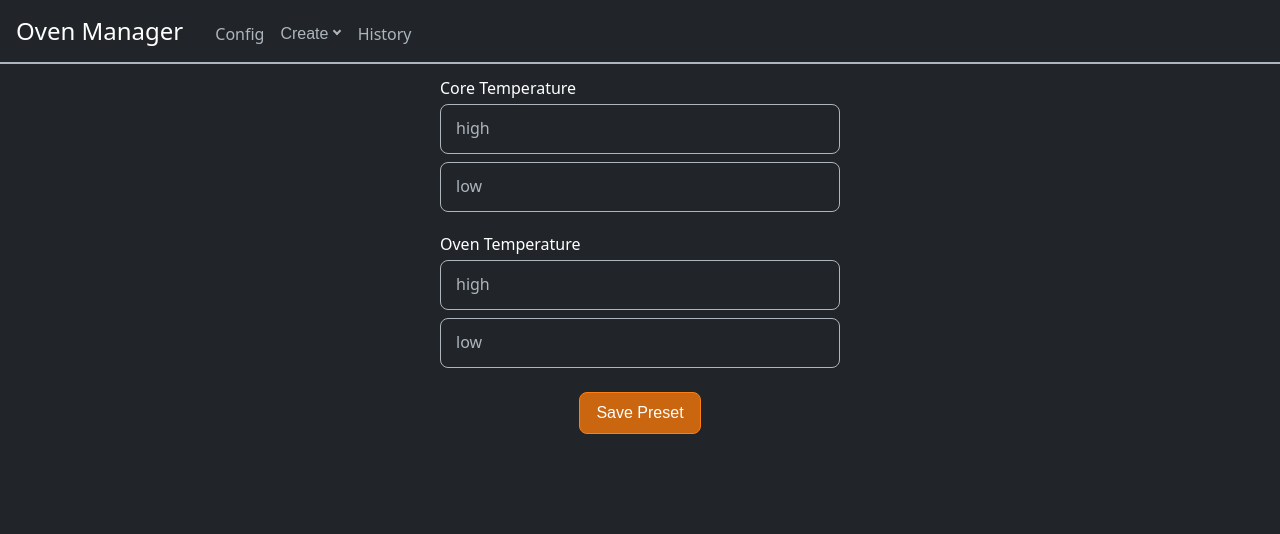
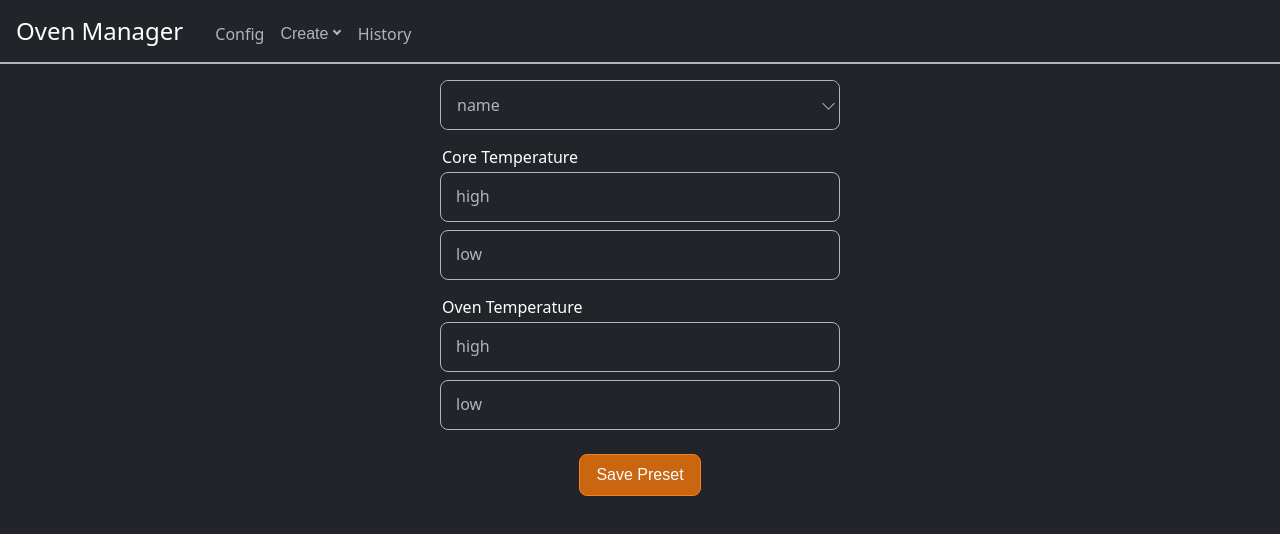
Before and after one commit to Jamman214/oven-manager, a React (Vite) app in the folder frontend/: page /create/preset in a window 1280 px wide. Shown: the top 534 px of the page. Built offline with nearby package versions, Linux system fonts and the light colour scheme.

Commit message:
added an editable dropdown - without the dropdown

```diff
--- /dev/null
+++ b/frontend/src/components/EditableDropdown.tsx
@@ -0,0 +1,15 @@
+import { type ReactNode} from "react";
+import { FloatingInput } from "./FloatingInput";
+
+interface Props {
+    children: ReactNode;
+}
+
+function EditableDropdown ({children}: Props) {
+    return <div className="editable-dropdown">
+        {children}
+        <button type="button" className="dropdown"/>
+    </div>
+}
+
+export {EditableDropdown};
--- a/frontend/src/components/FloatingInput.tsx
+++ b/frontend/src/components/FloatingInput.tsx
@@ -1,16 +1,14 @@
-import {type ComponentProps} from "react";
+import {type ComponentProps, type ReactNode} from "react";
 
-interface Props {
+interface Props extends ComponentProps<"label"> {
     text: string;
-    id?: string;
-    labelProps?: Omit<ComponentProps<"label">, "for">;
-    inputProps?: Omit<ComponentProps<"input">, "id">;
+    children?: ReactNode
 }
 
-function FloatingInput ({text, id, labelProps, inputProps}: Props) {
+function FloatingInput ({text, children, ...labelProps}: Props) {
     return <div className="floating-input">
-        <label {...{htmlFor: id, ...labelProps}}>{text}</label>
-        <input {...{id: id, ...inputProps}}/>
+        <label {...labelProps}>{text}</label>
+        {children}
     </div>
 }
 
--- a/frontend/src/pages/create/Preset.tsx
+++ b/frontend/src/pages/create/Preset.tsx
@@ -9,6 +9,8 @@ import { zodResolver } from "@hookform/resolvers/zod";
 import ErrorAlert from "../../components/ErrorAlert.tsx";
 import {type SubmitAction, SubmitButton} from "../../components/SubmitButton.tsx";
 import {FloatingInput} from "../../components/FloatingInput.tsx";
+import {EditableDropdown} from "../../components/EditableDropdown.tsx";
+
 
 
 import {
@@ -61,14 +63,15 @@ function TemperatureField({
     return <>
         <FloatingInput
             text={limit}
-            id={path}
-            inputProps={{
-                type: "text",
-                inputMode: "numeric",
-                ...register(path, {valueAsNumber: true, onBlur}),
-                placeholder: " "
-            }}
-        />
+            htmlFor={path}
+        >
+            <input
+                type="text"
+                inputMode="numeric"
+                {...register(path, {valueAsNumber: true, onBlur})}
+                placeholder=" "
+            />
+        </FloatingInput>
         <ErrorAlert
             error={fieldError?.message}
         />
@@ -83,9 +86,8 @@ function SectorFieldGroup({sector,}: {sector: Sector;}) {
     const fieldError = errors.form?.[sector];
 
     return (
-        <>
-
-            <label className="group-label">{capitalise(sector)} Temperature</label>
+        <fieldset>
+            <legend className="group-label">{capitalise(sector)} Temperature</legend>
             {limits.map((limit, i) => (
 
                     <TemperatureField
@@ -103,7 +105,7 @@ function SectorFieldGroup({sector,}: {sector: Sector;}) {
                     error={errors?.form?.message}
                 />
             }
-        </>
+        </fieldset>
     );
 }
 
@@ -114,6 +116,11 @@ function FormFields() {
 
     return (
         <>
+            <EditableDropdown>
+                <FloatingInput htmlFor="name" text="name">
+                    <input type="text" placeholder=" " id="name"></input>
+                </FloatingInput>
+            </EditableDropdown>
             {sectors.map((sector, i) => (
                 <SectorFieldGroup
                     key={i}
--- /dev/null
+++ b/frontend/src/scss/components/EditableDropdown.scss
@@ -0,0 +1,51 @@
+@import "../colours.scss";
+// Need more variables to calc height easier
+.editable-dropdown {
+    display: flex;
+    direction: row;
+
+    border: 1px solid var(--border-color);
+    border-radius: var(--border-radius);
+
+    &:has(input:focus) {
+        border: 1px solid $orange-400;
+        box-shadow: 0px 0px 10px 5px $orange-800;
+    }
+
+    .floating-input, input {
+        flex-grow: 1;
+    }
+
+    input {
+        border: none;
+        margin: 0px;
+
+        &:focus {
+            border: none;
+            box-shadow: none;
+        }
+    }
+
+    button {
+        flex-grow: 0;
+        aspect-ratio: 1/1;
+        background: var(--background-color);
+        border: none;
+        border-radius: var(--border-radius);
+        color: $white;
+        position: relative;
+
+        &::after {
+            content: "";
+            display: inline-block;
+            position: relative;
+            bottom: calc(var(--font-size-md) / 8);
+
+            height: calc(var(--font-size-md) / 2);
+            width: calc(var(--font-size-md) / 2);
+            transform: rotate(45deg);
+            border: solid var(--text-color);
+            border-width: 0rem .1rem .1rem 0rem;
+        }
+    }
+}
--- a/frontend/src/scss/components/FloatingInput.scss
+++ b/frontend/src/scss/components/FloatingInput.scss
@@ -11,6 +11,8 @@
         line-height: 2;
         padding: var(--padding-sm);
         padding-left: var(--padding-md);
+
+        pointer-events: none;
     }
 
     input {
--- a/frontend/src/scss/pages/create/Preset.scss
+++ b/frontend/src/scss/pages/create/Preset.scss
@@ -1,5 +1,7 @@
 @import "../../colours";
 @import "../../components/FloatingInput.scss";
+@import "../../components/EditableDropdown.scss";
+
 
 $formWidth: clamp(0px, calc(100% - (2 * var(--padding-md))), 25rem);
 
@@ -7,11 +9,7 @@ form {
     display: flex;
     flex-direction: column;
     align-items: center;
-
-    .floating-input {
-        width: $formWidth;
-    }
-}
+    padding-top: var(--padding-md);
 
     label {
         color: $white;
@@ -20,10 +18,31 @@ label {
         line-height: 2;
     }
 
-.error {
+    fieldset {
         width: $formWidth;
+        margin: 0px;
+        margin-top: var(--padding-sm);
+        padding: 0px;
+        padding-top: var(--padding-xs);
+
+        display: flex;
+        flex-direction: column;
+        align-items: center;
+
+        border: none;
+
+        legend {
+            color: $white;
         }
 
-.group-label {
-    margin-top: var(--padding-sm);
+        .floating-input, .error {
+            width: 100%;
         }
+
+    }
+
+    .editable-dropdown {
+        width: $formWidth;
+        margin-bottom: var(--padding-sm);
+    }
+}
```
Lines whose indentation alone changed are shown as unchanged.
